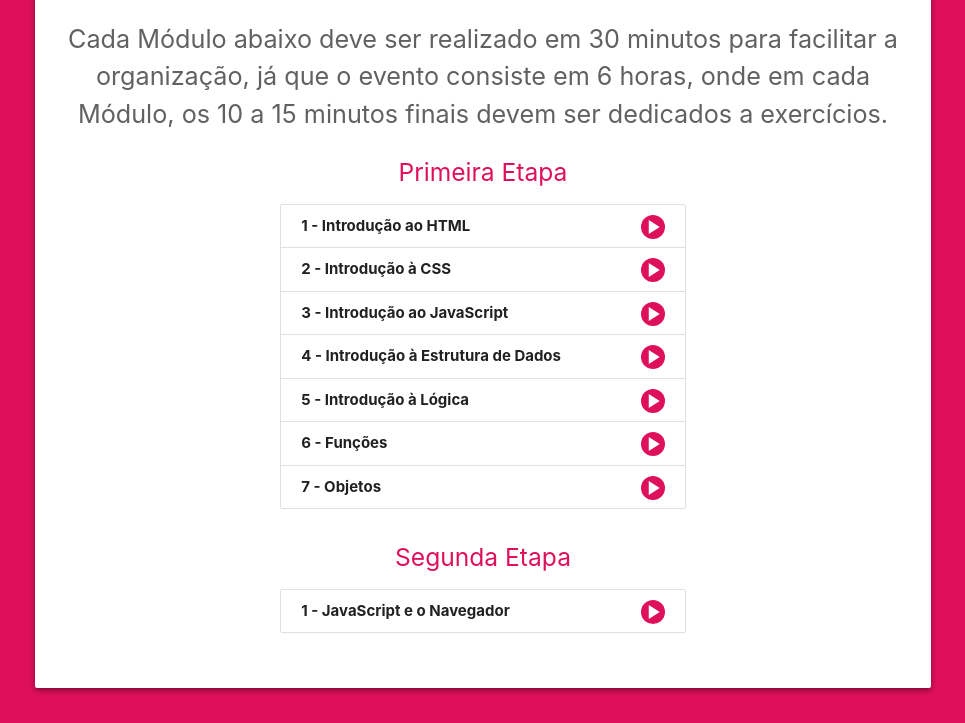
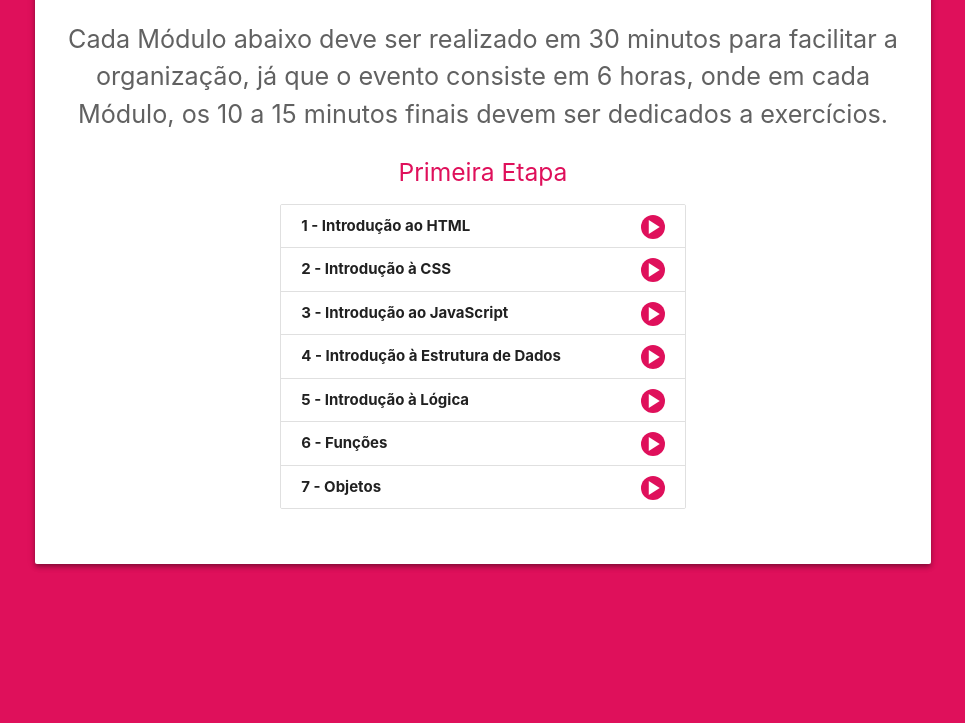
Before and after one commit to Webschool-io/js4girls, a plain HTML site: page apostila-site/index.html in a window 1280 px wide. Shown: the part 395-1118 px from the top of the page, without its empty margins (157-1122 px from the left). After the commit the page ends 994 px from the top, so only its background shows below. Drawn offline with nearby package versions, Linux system fonts and the light colour scheme.

```diff
--- a/apostila-site/index.html
+++ b/apostila-site/index.html
@@ -82,21 +82,6 @@
 			        </ul>
 			      </div>
 				</div>
-	        <h5 class="center-align cor-logo">Segunda Etapa</h5>
-			<div class="row">
-				<div class="col s12 m6 l6 offset-m3 offset-l3">
-					<ul class="collection">
-					  <li class="collection-item">
-						<div class="titulo">
-						  1 - JavaScript e o Navegador
-						  <a href="js-navegador.html" class="secondary-content">
-						    <i class="material-icons circle link-material">play_arrow</i>
-						  </a>
-						</div>
-					  </li>
-					</ul>
-				</div>
-			</div>
 	      </div>
 	    </div>
 	  </div>
```
